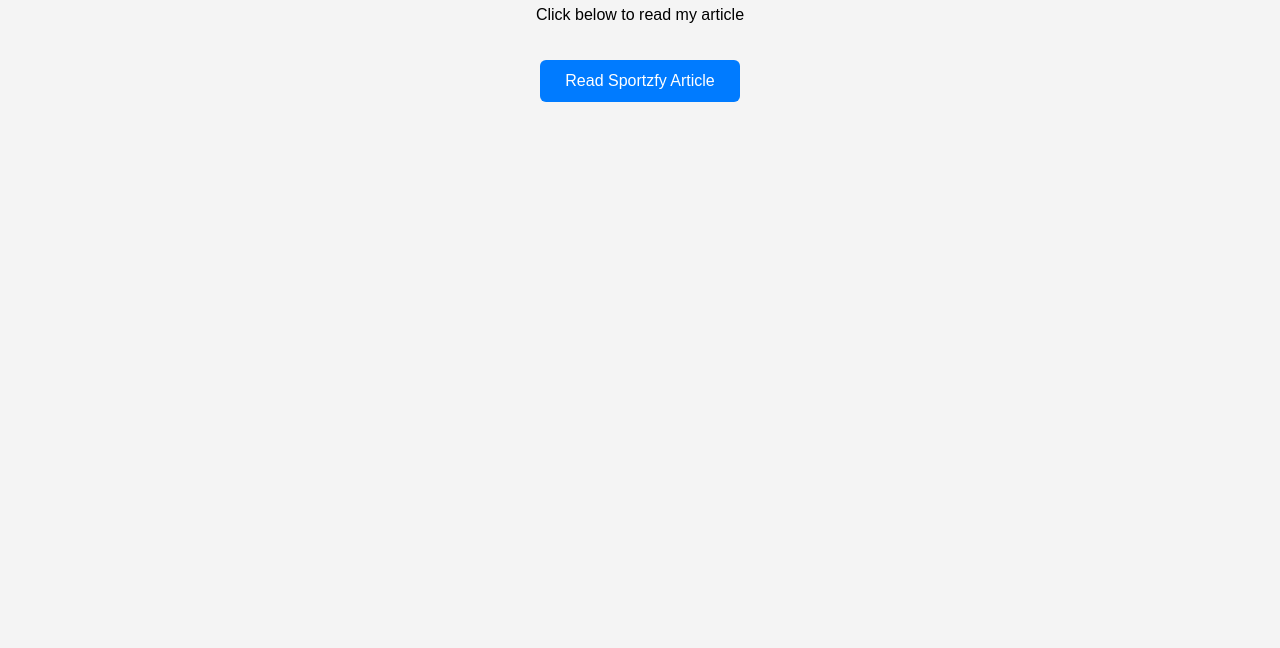
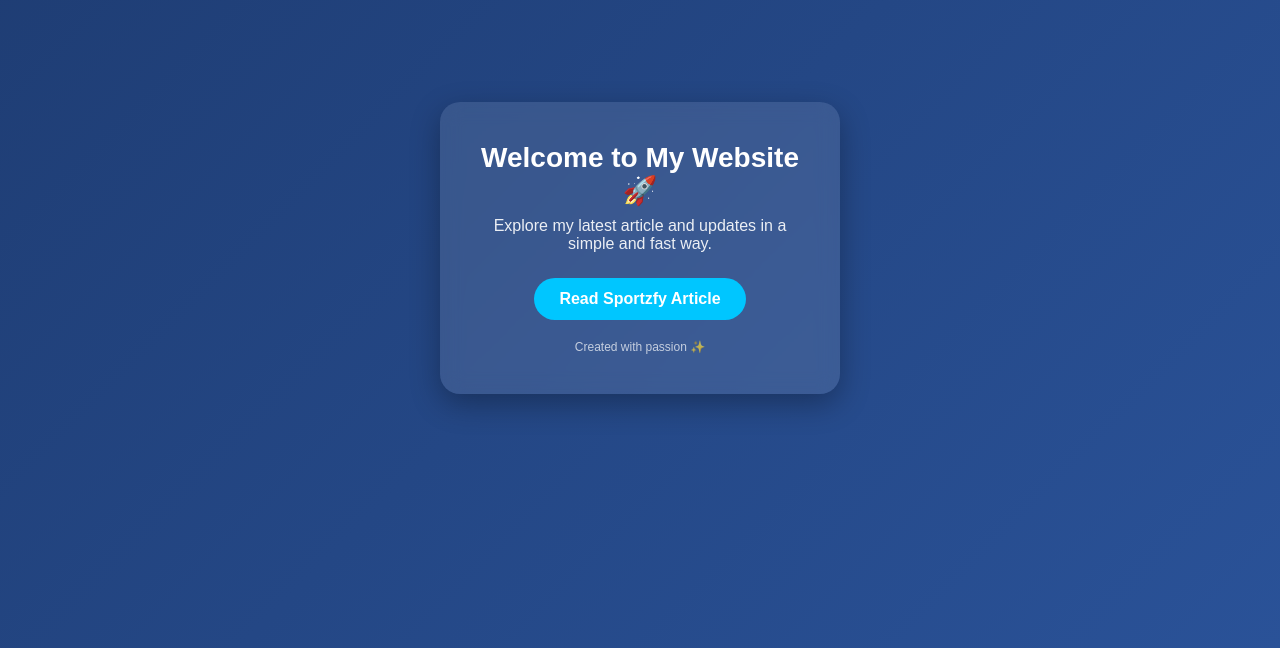
Before and after one commit to Muneb078/muneebkhan.github.io, a plain HTML site: page index.html in a window 1280 px wide. Shown: the part 152-800 px from the top of the page. Drawn offline with Linux system fonts and the light colour scheme.

Commit message:
Update index.html

```diff
--- a/index.html
+++ b/index.html
@@ -1,52 +1,76 @@
-<!DOCTYPE html>
-<html lang="en">
+<!DOCTYPE html><html lang="en">
 <head>
 <meta charset="UTF-8">
 <meta name="viewport" content="width=device-width, initial-scale=1.0">
-    <title>My Website</title>
-
-    <style>
-        body {
-            font-family: Arial, sans-serif;
-            background: #f4f4f4;
-            margin: 0;
-            padding: 0;
-            text-align: center;
+<title>My Website</title><style>
+*{
+    margin:0;
+    padding:0;
+    box-sizing:border-box;
+    font-family:Arial, sans-serif;
 }
 
-        .container {
-            margin-top: 100px;
+body{
+    height:100vh;
+    display:flex;
+    justify-content:center;
+    align-items:center;
+    background: linear-gradient(135deg, #1e3c72, #2a5298);
+    color:white;
 }
 
-        h1 {
-            color: #333;
+.card{
+    background: rgba(255,255,255,0.1);
+    padding:40px;
+    border-radius:20px;
+    text-align:center;
+    box-shadow:0 10px 30px rgba(0,0,0,0.3);
+    backdrop-filter: blur(10px);
+    max-width:400px;
+    width:90%;
 }
 
-        .btn {
-            display: inline-block;
-            padding: 12px 25px;
-            background: #007bff;
-            color: white;
-            text-decoration: none;
-            border-radius: 6px;
-            margin-top: 20px;
-            transition: 0.3s;
+h1{
+    font-size:28px;
+    margin-bottom:10px;
 }
 
-        .btn:hover {
-            background: #0056b3;
+p{
+    font-size:16px;
+    margin-bottom:25px;
+    opacity:0.9;
 }
-    </style>
 
-</head>
-<body>
+.btn{
+    display:inline-block;
+    padding:12px 25px;
+    background:#00c6ff;
+    color:white;
+    text-decoration:none;
+    border-radius:50px;
+    font-weight:bold;
+    transition:0.3s;
+}
 
-    <div class="container">
-        <h1>Welcome to My Website</h1>
-        <p>Click below to read my article</p>
+.btn:hover{
+    background:#0072ff;
+    transform:scale(1.05);
+}
 
-        <a class="btn" href="Sportzfy.html">Read Sportzfy Article</a>
+.footer{
+    margin-top:20px;
+    font-size:12px;
+    opacity:0.7;
+}
+
+</style></head>
+<body><div class="card">
+    <h1>Welcome to My Website 🚀</h1>
+    <p>Explore my latest article and updates in a simple and fast way.</p><a class="btn" href="sportzfy.html">Read Sportzfy Article</a>
+
+<div class="footer">
+    Created with passion ✨
 </div>
 
-</body>
+</div></body>
 </html>
```
Lines whose indentation alone changed are shown as unchanged.
